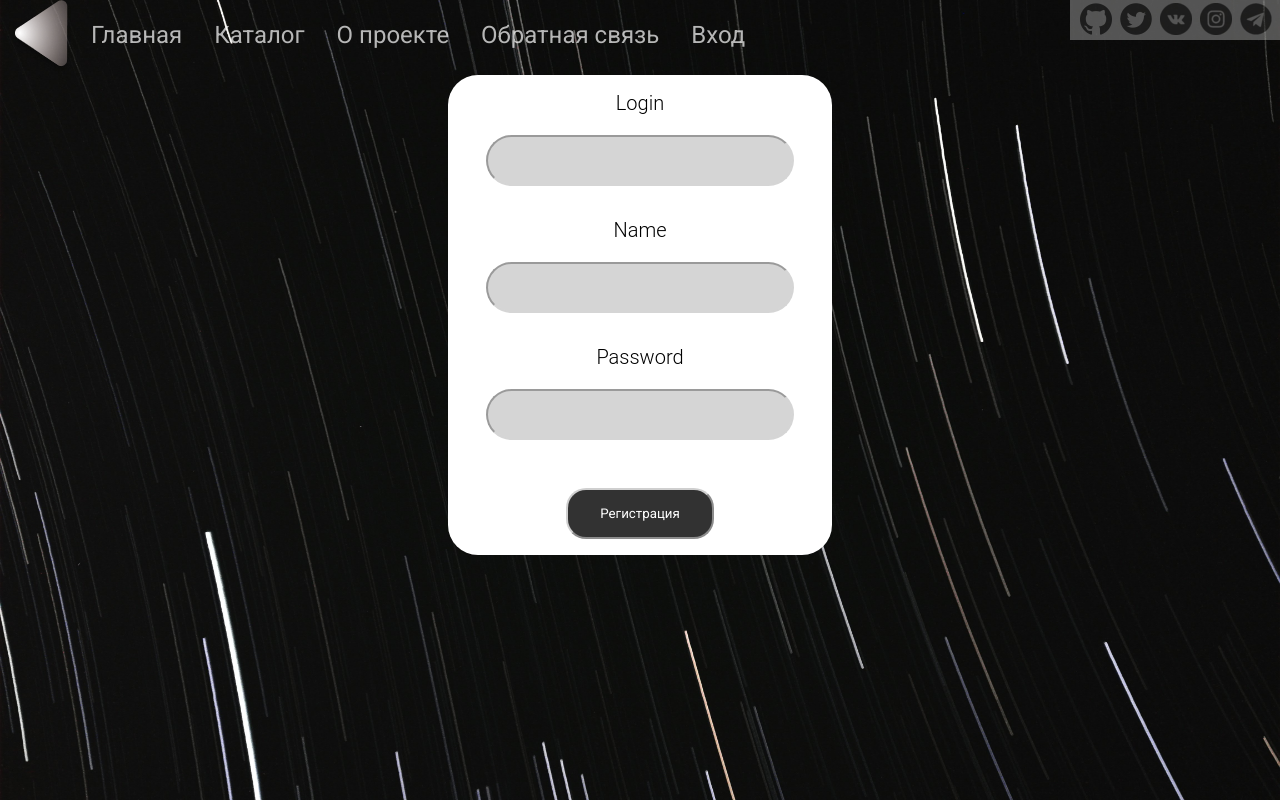
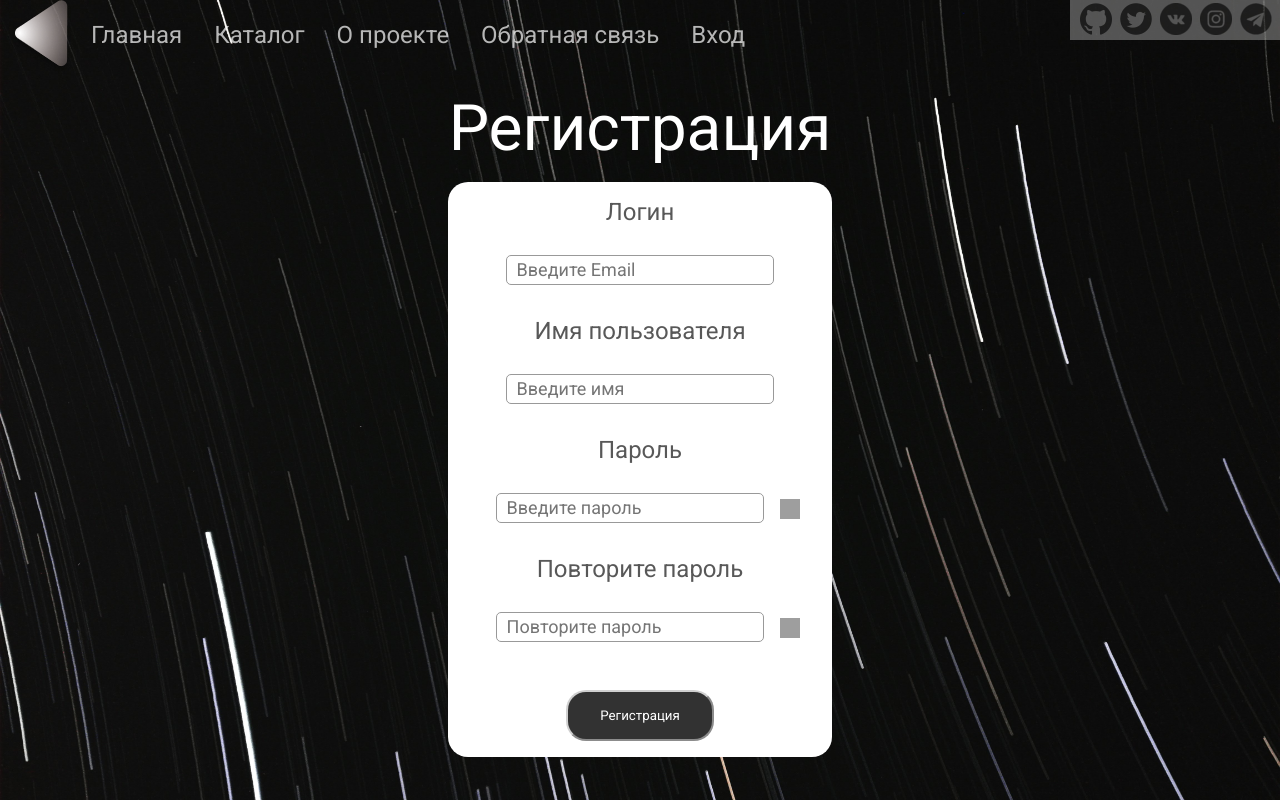
Before and after one commit to vberestyukova/quizzone_react_project, a React (Create React App) app: page /registration in a window 1280 px wide. Built offline with nearby package versions, Linux system fonts and the light colour scheme; grey boxes are pictures that could not be loaded.

Commit message:
Доработаны регистрация и авторизация

```diff
--- a/package.json
+++ b/package.json
@@ -24,6 +24,7 @@
     "react-spring": "^9.4.4",
     "react-transition-group": "^4.4.2",
     "redux": "^4.2.0",
+    "typeface-roboto": "^1.1.13",
     "web-vitals": "^2.1.4"
   },
   "scripts": {
--- a/src/components/Login.css
+++ b/src/components/Login.css
@@ -1,5 +1,4 @@
 .login {
-    cursor: pointer;
     box-sizing: border-box;
     position: relative;
     left: 35%;
@@ -15,12 +14,14 @@
 
 .input {
     margin: 1rem;
-    background:#C4C4C4;
-    border-radius: 30px;
-    opacity: 0.7;
-    border-color: #C4C4C4;
-    width: 80%;
-    padding: 1rem ;
+    width: 70%;
+    padding: 5px 0;
+    height: 30px;
+    line-height: 40px;
+    text-indent: 10px;
+    border-radius: 5px;
+    border: 1px solid #999;
+    font-size: 18px;
 }
 
 .input-button {
@@ -40,12 +41,14 @@
     cursor:pointer;
 }
 
-.text-area {
-    font-family: "Roboto Light";
-    font-size: 1.25rem;
-    padding-top: 1rem;
-    color:black;
-}
+/*.text-area {*/
+/*    text-decoration: none;*/
+/*    font-size: 1.5rem;*/
+/*    padding-top: 1rem;*/
+/*    color:black;*/
+/*    opacity: 0.65;*/
+/*    -webkit-transition: 0.8s ease;*/
+/*}*/
 
 .text-area-register {
     text-decoration: none;
@@ -57,7 +60,6 @@
 }
 
 .text-area-register:hover {
-    cursor: pointer;
     opacity: 1;
     transition-duration: 1s;
 }
@@ -69,3 +71,56 @@
     font-size: 15px;
     margin: 1rem;
 }
+
+.password-control {
+    position: relative;
+    top: 5px;
+    display: inline-block;
+    width: 20px;
+    height: 20px;
+    background: url(https://snipp.ru/demo/495/view.svg) 0 0 no-repeat;
+}
+.password-control.view {
+    background: url(https://snipp.ru/demo/495/no-view.svg) 0 0 no-repeat;
+}
+
+.login-name {
+    color: #FFFFFF;
+    font-size: 4rem;
+    text-align: center;
+    padding: 1rem 0;
+}
+
+
+
+.tooltip .tooltiptext {
+    display: inline-block;
+    visibility: hidden;
+    font-size: 1rem;
+    background-color: #555;
+    color: #fff;
+    border-radius: 6px;
+    position: absolute;
+    z-index: 1;
+    top: 25%;
+    left: 50%;
+    margin-left: -200px;
+    transition: opacity 0.3s;
+    padding: 5px;
+}
+
+.tooltip .tooltiptext::after {
+    content: "";
+    position: absolute;
+    top: 100%;
+    left: 50%;
+    margin-left: -5px;
+    border-width: 5px;
+    border-style: solid;
+    border-color: #555 transparent transparent transparent;
+}
+
+.tooltip:hover .tooltiptext {
+    visibility: visible;
+    opacity: 1;
+}
--- a/src/components/Login.js
+++ b/src/components/Login.js
@@ -5,7 +5,10 @@ import {Link} from "react-router-dom";
 import {ApiUrl} from "../App";
 
 class Login extends Component{
-
+    constructor(props) {
+        super(props);
+        this.showHidePassword = this.showHidePassword.bind(this);
+    }
     handleSubmit(event) {
         event.preventDefault();
 
@@ -23,20 +26,37 @@ class Login extends Component{
         });
     }
 
+    showHidePassword(){
+        let input = document.getElementById("password-input");
+        if (input.getAttribute('type') == 'password') {
+            input.classList.add('view');
+            input.setAttribute('type', 'text');
+        } else {
+            input.classList.remove('view');
+            input.setAttribute('type', 'password');
+        }
+    }
+
     render () {
         return (
+            <div>
+                <div className='login-name'>Авторизация</div>
                 <div className='login'>
                     <form onSubmit={this.handleSubmit}>
-                    <div id="login" className='text-area'>Login</div>
-                    <input type='text' required ref={node => (this.inputLogin = node)} className='input'/>
-                    <div id="password" className='text-area'>Password</div>
-                    <input type='password'  required ref={node => (this.inputPassword = node)} className='input'/>
+                        <div id="login" className='text-area-register'>Логин</div>
+                        <input type='text' placeholder="Введите Email" required ref={node => (this.inputLogin = node)} className='input'/>
+                        <div id="password" className='text-area-register'>Пароль</div>
+                        <div className='input-password'>
+                            <input type='password'  id="password-input" placeholder="Введите пароль" required ref={node => (this.inputPassword = node)} className='input'/>
+                            <a href="#" className="password-control" onClick={this.showHidePassword}></a>
+                        </div>
                         <div>
                             <button type="submit" className='input-button'>Вход</button>
                         </div>
                     </form>
                     <Link to='/registration' className='text-area-register'>Еще нет аккаунта? Регистрация</Link>
                 </div>
+            </div>
         )
     }
 }
--- a/src/components/Registration.js
+++ b/src/components/Registration.js
@@ -9,9 +9,36 @@ class Registration extends Component{
         super(props);
         this.state = {
             password: '',
-            flag: true
+            passwordFlag: true,
+            repeatPassword: '',
+            passwordCheck: true
+
         };
         this.handleSubmit = this.handleSubmit.bind(this);
+        this.showHidePassword = this.showHidePassword.bind(this);
+        this.showHideRepeatPassword = this.showHideRepeatPassword.bind(this);
+    }
+
+    showHidePassword(){
+        let input = document.getElementById("password-input");
+        if (input.getAttribute('type') == 'password') {
+            input.classList.add('view');
+            input.setAttribute('type', 'text');
+        } else {
+            input.classList.remove('view');
+            input.setAttribute('type', 'password');
+        }
+    }
+
+    showHideRepeatPassword(){
+        let input = document.getElementById("password-input-repeat");
+        if (input.getAttribute('type') == 'password') {
+            input.classList.add('view');
+            input.setAttribute('type', 'text');
+        } else {
+            input.classList.remove('view');
+            input.setAttribute('type', 'password');
+        }
     }
 
 
@@ -21,16 +48,33 @@ class Registration extends Component{
         const lowerCaseTest = /[a-z|а-я]/;
         const upperCaseTest = /[A-Z| А-Я]/;
         const symbolTest = /[! ? . , + - * / =]/;
-        let flag = true;
+        let passwordFlag = true;
 
 
-        if (event.target[2].value.length < 10) { flag = false }
-        if (numberTest.test(event.target[2].value) === false) { flag = false; }
-        if (lowerCaseTest.test(event.target[2].value) === false) { flag = false; }
-        if (upperCaseTest.test(event.target[2].value) === false) { flag = false; }
-        if (symbolTest.test(event.target[2].value) === false) { flag = false; }
+        if (event.target[2].value.length < 10) { passwordFlag = false }
+        if (numberTest.test(event.target[2].value) === false) { passwordFlag = false; }
+        if (lowerCaseTest.test(event.target[2].value) === false) { passwordFlag = false; }
+        if (upperCaseTest.test(event.target[2].value) === false) { passwordFlag = false; }
+        if (symbolTest.test(event.target[2].value) === false) { passwordFlag = false; }
 
-        if (flag === true) {
+        if (passwordFlag === true) {
+            this.setState({
+                password: event.target[2].value,
+                passwordFlag: true,
+                repeatPassword: event.target[3].value
+            })
+
+            if (this.state.password !== this.state.passwordCheck) { this.setState({
+                passwordCheck: false
+            })}
+
+        } else {
+            this.setState({
+                passwordFlag: false
+            })
+        }
+
+        if (this.passwordCheck === true) {
             let loginData ={
                 login: event.target[0].value,
                 password: event.target[2].value,
@@ -38,39 +82,51 @@ class Registration extends Component{
                 score: 0,
                 quizCount: 0
             }
-            this.setState({
-                password: event.target[2].value,
-                flag: true
-            })
+
             Axios.post(`${ApiUrl}/register`, loginData)
             localStorage.setItem('login', loginData.login);
             document.location.href = '/';
-        } else {
-            this.setState({
-
-                flag: false
-            })
         }
     }
 
     render () {
         return (
+            <div>
+                <div className='login-name'>Регистрация</div>
                 <div className='login'>
                     <form onSubmit={this.handleSubmit}>
-                    <div id="login" className='text-area'>Login</div>
-                    <input type='email' required ref={node => (this.inputLogin = node)} className='input'/>
-                    <div id="name" className='text-area'>Name</div>
-                    <input type='text' required ref={node => (this.inputName = node)} className='input'/>
-                    <div id="password" className='text-area'>Password</div>
-                    <input type='password' required ref={node => (this.inputPassword = node)} className='input'/>
-                    {this.state.flag===false && (
+                        <div id="login" className='text-area-register'>Логин</div>
+                        <input type='email' placeholder="Введите Email" required ref={node => (this.inputLogin = node)} className='input'/>
+                        <div id="name" className='text-area-register'>Имя пользователя</div>
+                        <input type='text' placeholder="Введите имя" required ref={node => (this.inputName = node)} className='input'/>
+
+                        <div id="password" className='text-area-register tooltip'>Пароль<ul className="tooltiptext">
+                            <li>не менее 10 символов</li>
+                            <li>как минимум одна заглавная и одна строчная буква</li>
+                            <li>как минимум одна цифра</li>
+                            <li>допустимые символы:~ ! ? @ # $ % ^ & *_ - + ( ) [ ] { }</li>
+                        </ul></div>
+                        <div className='input-password'>
+                            <input type='password'  id="password-input" placeholder="Введите пароль" required ref={node => (this.inputPassword = node)} className='input'/>
+                            <a href="#" className="password-control" onClick={this.showHidePassword}></a>
+                        </div>
+                        {this.state.passwordFlag===false && (
                             <div className='error-password'>Пароль должен содержать цифры, строчные и заглавные буквы, символы и минимум 10 символов</div>
                         )}
 
+                        <div id="password" className='text-area-register'>Повторите пароль</div>
+                        <div className='input-password'>
+                            <input type='password'  id="password-input-repeat" placeholder="Повторите пароль" required ref={node => (this.inputPasswordRepeat = node)} className='input'/>
+                            <a href="#" className="password-control" onClick={this.showHideRepeatPassword}></a>
+                        </div>
+                        {this.state.passwordCheck === false && (
+                            <div className='error-password'>Пароли не совпадают!</div>
+                        )}
                         <div className='text-area'>
                             <button type="submit" className='input-button'>Регистрация</button>
                         </div>
                     </form>
+                </div>
             </div>
         )
     }
--- a/src/index.js
+++ b/src/index.js
@@ -4,6 +4,7 @@ import './index.css';
 import App from './App';
 import reportWebVitals from './reportWebVitals';
 import { BrowserRouter} from 'react-router-dom'
+
 
 const root = ReactDOM.createRoot(document.getElementById('root'));
 root.render(
--- a/src/pages/Contact.css
+++ b/src/pages/Contact.css
@@ -1,5 +1,4 @@
 .login {
-    cursor: pointer;
     box-sizing: border-box;
     position: relative;
     left: 35%;
@@ -8,11 +7,8 @@
     font-size: 54px;
     background: white;
     color:black;
-    /*margin: 60px 25rem 30px;*/
-    border-radius: 30px;
-    /*margin-top: 100px;*/
+    border-radius: 20px;
 
-    text-align: center;
     -webkit-transition: 0.8s ease;
 }
 
--- a/src/pages/ContactPage.js
+++ b/src/pages/ContactPage.js
@@ -25,7 +25,7 @@ class ContactPage extends Component{
                     <textarea
                         type='text'
                         required
-                        placeholder="Name"
+                        placeholder="Ваш отзыв"
                         ref={node => (this.inputMessage = node)}
                         className='input-message'/>
                     <div className='text-area'>
```
Also changed, not shown: 2 other files (tests, documents, lock files or other folders). Lines whose indentation alone changed are shown as unchanged.
